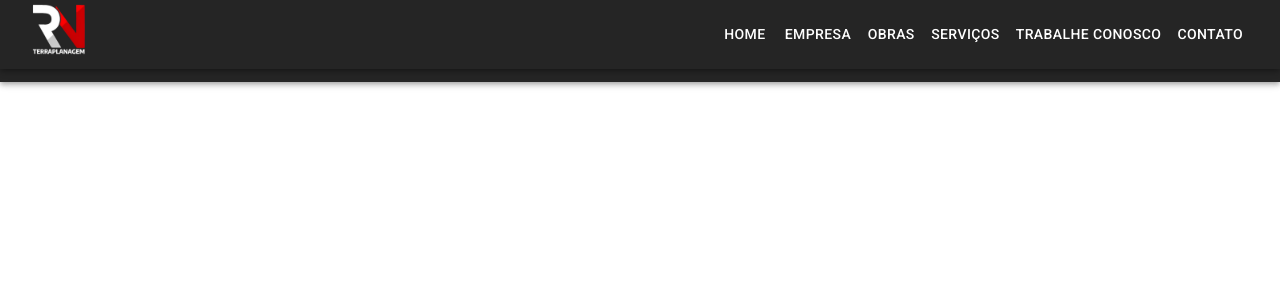
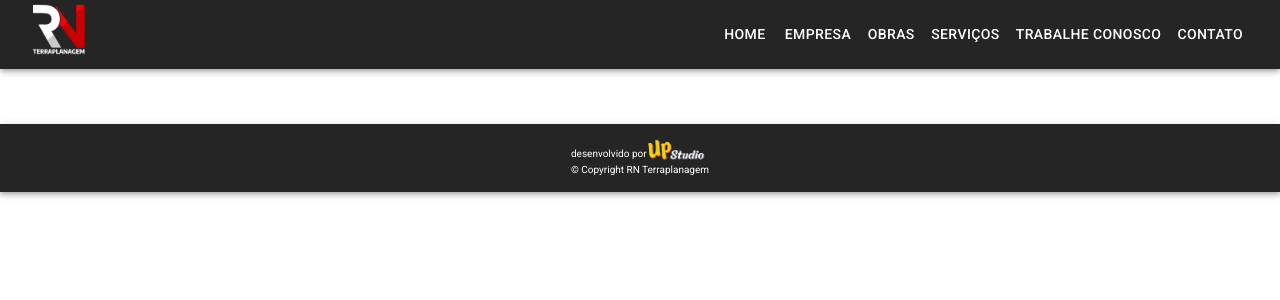
Before and after one commit to WeldonThallysson/RnTerraplanagem, a React (Vite) app: page /contato in a window 1280 px wide. Shown: the top 300 px of the page. Built offline with nearby package versions, Linux system fonts and the light colour scheme.

Commit message:
Alteração no style in line do componente footer

```diff
--- a/src/components/footer/Footer.jsx
+++ b/src/components/footer/Footer.jsx
@@ -20,9 +20,9 @@ const Footer = () => {
   return (
     <Box sx={{ flexGrow: 1, } }>
 
-      <AppBar position="static" sx={{ backgroundColor: " #252525",  height:''}}>
+      <AppBar position="static" sx={{ backgroundColor: " #252525",  marginTop:'100px'}}>
 
-        <StyledToolbar sx={{ display: "flex", justifyContent: "center", alignItems:'flex-end',marginTop:'-70px' }}>
+        <StyledToolbar sx={{ display: "flex", justifyContent: "center", alignItems:'flex-end',marginTop:'-60px' }}>
           <Box
             sx={{
               display: "flex",
```
